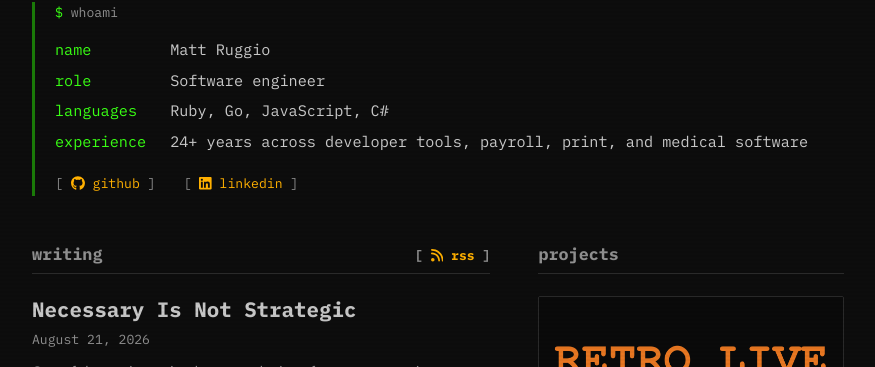
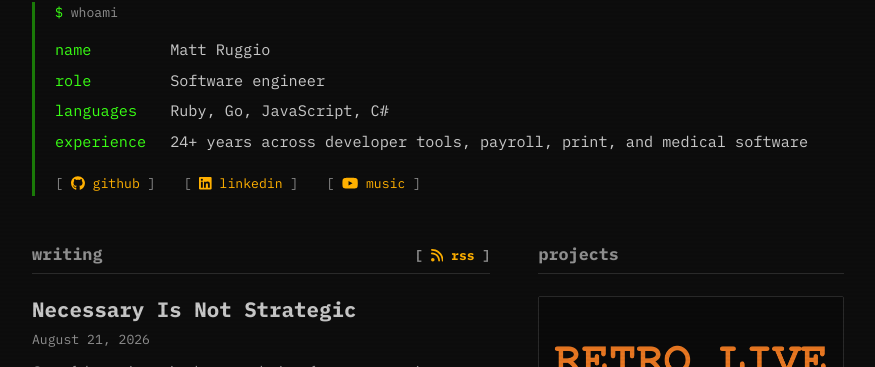
Before and after one commit to mattruggio/mattruggio.github.io, a Jekyll site: the page built from index.md, in a window 1280 px wide. Shown: the part 183-550 px from the top of the page, without its empty margins (202-1077 px from the left). Built offline with Jekyll 4.4.1, drawn with Linux system fonts in a browser that asks for light colours.

Commit message:
Link YouTube Music from the whoami links row
Adds a fourth bracketed link beside github and linkedin, gated on a youtube_url
config key the same way linkedin_url already is, so emptying the value removes
the link rather than rendering a dead one.

Labelled "music" rather than "youtube". The icon already identifies the
platform, which frees the label to describe what is actually there. The
destination is a curated playlist profile, and "youtube" would set up an
expectation of videos or talks that the link does not pay off.

Deliberately not a section and deliberately not an embed. A dedicated music
block would turn a focused page into a link dump, and a YouTube iframe is around
a megabyte of third-party JavaScript that would undo the page-weight work behind
the recent SEO pass and look alien beside a terminal theme. A single line scales
down: it is trivially removable and restructures nothing.

The icon is vendored on the same terms as the others -- path and viewBox only,
no trailing newline. Note its viewBox is 576 wide against 496 and 448 for the
existing marks, so `width: auto` renders it a few pixels wider. That is correct;
the YouTube mark genuinely is wider. Measured the rendered row to confirm the
gaps still line up: icon-to-label is 8/8/9px across the three links and the
bracket gaps match, so nothing regressed against the spacing fixed earlier.

Co-authored-by: Copilot <223556219+Copilot@users.noreply.github.com>
Copilot-Session: be2b7bc4-c5a7-42fc-9c5f-0cca6e46b113

```diff
--- a/_config.yml
+++ b/_config.yml
@@ -58,3 +58,9 @@ github_username: mattruggio
 # Paste your LinkedIn profile URL here to show the link on the home page.
 # While this is empty, the link is simply not rendered.
 linkedin_url: "https://www.linkedin.com/in/mattruggio"
+
+# YouTube Music profile. Rendered as [ music ] in the whoami links row -- the label
+# describes the destination rather than the platform, since the icon already says
+# YouTube and "youtube" would imply videos rather than playlists.
+# Leave empty to hide the link.
+youtube_url: "https://music.youtube.com/@mattruggio"
--- a/_layouts/home.html
+++ b/_layouts/home.html
@@ -16,6 +16,9 @@ layout: default
       <a href="https://github.com/{{ site.github_username }}" target="_blank" rel="noopener">{% include icons/github.svg %}github</a>
       {%- if site.linkedin_url and site.linkedin_url != '' %}
       <a href="{{ site.linkedin_url }}" target="_blank" rel="noopener">{% include icons/linkedin.svg %}linkedin</a>
+      {%- endif %}
+      {%- if site.youtube_url and site.youtube_url != '' %}
+      <a href="{{ site.youtube_url }}" target="_blank" rel="noopener">{% include icons/youtube.svg %}music</a>
       {%- endif %}
     </p>
   </section>
```
Also changed, not shown: _includes/icons/LICENSE.md (+1 -1 lines), README.md, _includes/icons/youtube.svg (added).
